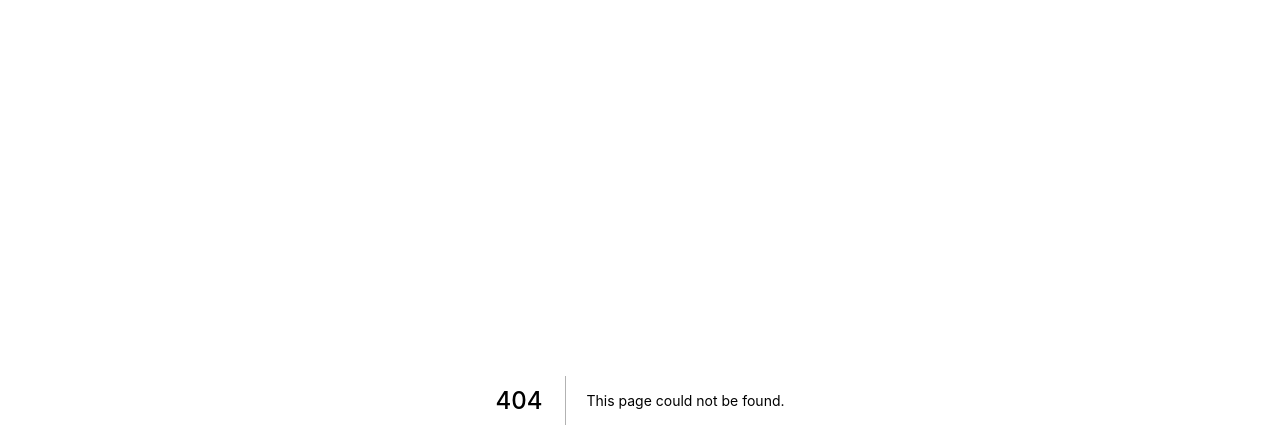
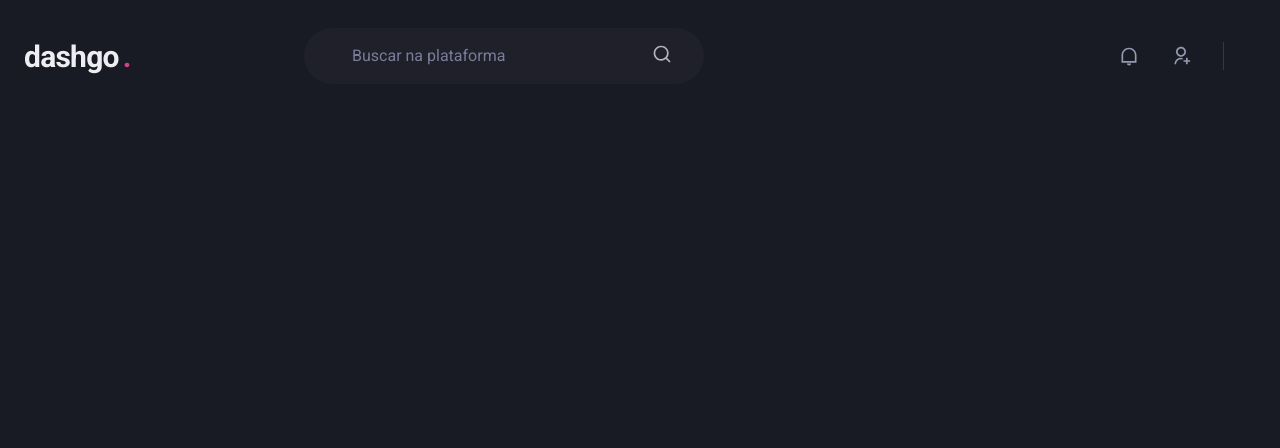
Before and after one commit to Bignotto/ignite-react-next-dashgo, a Next.js app: page /dashboard in a window 1280 px wide. Before the commit this address had no page. Shown: the top 448 px of the page. Built offline with nearby package versions, Linux system fonts and the light colour scheme.

Commit message:
header top right icons

```diff
--- a/package.json
+++ b/package.json
@@ -15,7 +15,8 @@
     "framer-motion": "^4.1.17",
     "next": "10.2.1",
     "react": "17.0.2",
-    "react-dom": "17.0.2"
+    "react-dom": "17.0.2",
+    "react-icons": "^4.2.0"
   },
   "devDependencies": {
     "@types/node": "^15.3.1",
--- /dev/null
+++ b/src/components/Header.tsx
@@ -0,0 +1,67 @@
+import { Flex, Text, Input, Icon, HStack } from "@chakra-ui/react";
+import {
+  RiNotificationLine,
+  RiSearchLine,
+  RiUserAddLine,
+} from "react-icons/ri";
+
+export function Header() {
+  return (
+    <Flex
+      as="header"
+      w="100%"
+      maxWidth={1480}
+      h="20"
+      mx="auto"
+      mt="4"
+      px="6"
+      align="center"
+    >
+      <Text fontSize="3xl" fontWeight="bold" letterSpacing="tight" w="64">
+        dashgo
+        <Text as="span" ml="1" color="pink.500">
+          .
+        </Text>
+      </Text>
+      <Flex
+        as="label"
+        flex="1"
+        py="4"
+        px="8"
+        ml="6"
+        maxWidth={400}
+        alignSelf="center"
+        color="gray.200"
+        position="relative"
+        bg="gray.800"
+        borderRadius="full"
+      >
+        <Input
+          color="gray.50"
+          variant="unstyled"
+          px="4"
+          mr="4"
+          placeholder="Buscar na plataforma"
+          _placeholder={{
+            color: "gray.400",
+          }}
+        />
+        <Icon as={RiSearchLine} fontSize="20" />
+      </Flex>
+      <Flex align="center" ml="auto">
+        <HStack
+          spacing="8"
+          mx="8"
+          pr="8"
+          py="1"
+          color="gray.300"
+          borderRightWidth={1}
+          borderColor="gray.700"
+        >
+          <Icon as={RiNotificationLine} fontSize="20" />
+          <Icon as={RiUserAddLine} fontSize="20" />
+        </HStack>
+      </Flex>
+    </Flex>
+  );
+}
--- /dev/null
+++ b/src/pages/dashboard.tsx
@@ -0,0 +1,13 @@
+import { Flex } from "@chakra-ui/react";
+import { Header } from "../components/Header";
+
+export default function Dashboard() {
+  return (
+    <Flex direction="column" h="100vh">
+      <Header />
+      <Flex w="100%" my="6" maxWidth={1480} mx="auto" px="6">
+        {/* here goes the side bar and the dashboard */}
+      </Flex>
+    </Flex>
+  );
+}
--- a/src/pages/index.tsx
+++ b/src/pages/index.tsx
@@ -1,5 +1,5 @@
 import { Flex, Stack, Button } from "@chakra-ui/react";
-import { Input } from "./components/Form/Input";
+import { Input } from "../components/Form/Input";
 
 export default function Home() {
   return (
```
Also changed, not shown: src/components/Form/Input.tsx (renamed from src/pages/components/Form/Input.tsx), 1 other file (tests, documents, lock files or other folders).
